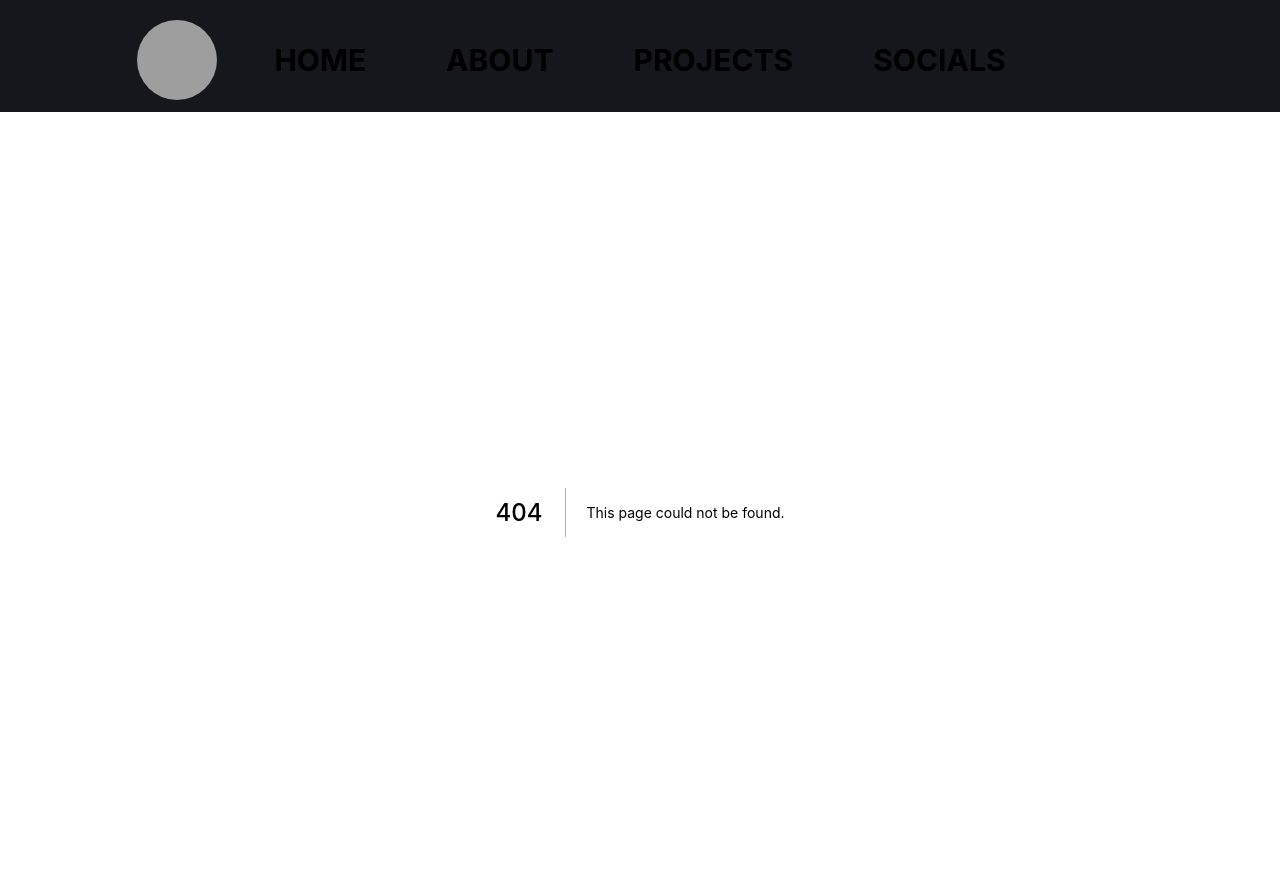
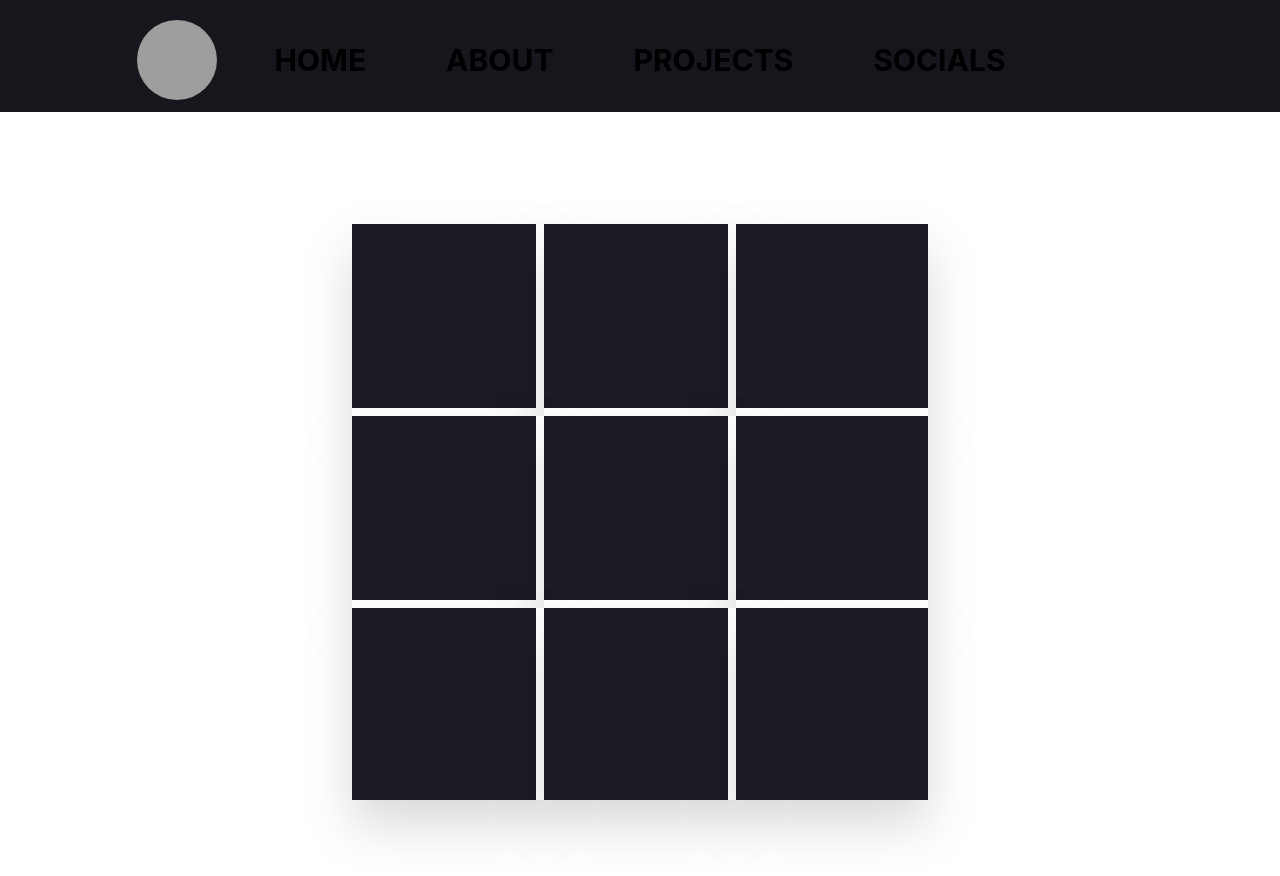
Before and after one commit to heisfibi/portfolio, a Next.js app: page /projects/tictactoe in a window 1280 px wide. Before the commit this address had no page. Shown: the top 876 px of the page. Built offline with nearby package versions, Linux system fonts and the light colour scheme; grey boxes are pictures that could not be loaded.

Commit message:
✨ Basic Tic Tac Toe Board

```diff
--- a/components/ProjectCard/index.jsx
+++ b/components/ProjectCard/index.jsx
@@ -1,17 +1,20 @@
+import Link from 'next/link';
 import React from 'react';
-import Image from 'next/image';
 
-export const ProjectCard = ({ title, description, image }) =>
+export const ProjectCard = ({ title, description, image, date, link }) =>
 (
     <>
 
+        <Link href={"projects/" + link}>
             <div className='flex flex-col items-center w-[30em] h-full bg-almost-black-100 rounded-2xl drop-shadow-md transition-all duration-300 hover:scale-95 hover:drop-shadow-2xl cursor-pointer'>
                 <img className='rounded-t-2xl w-full h-[20em] object-cover' src={image}/>
                 <div className='flex flex-col p-10 gap-7'>
                     <h1 className='text-4xl font-semibold'>{title}</h1>
                     <p className='text-xl'>{description}</p>
+                    <p className='text-lg italic opacity-50'>{date}</p>
                 </div>
             </div>
+        </Link>
 
     </>
 )
--- a/pages/projects/index.js
+++ b/pages/projects/index.js
@@ -22,9 +22,11 @@ export default function Projects()
 
                 <div className='grid 2xl:grid-cols-3 xl:grid-cols-2 grid-cols-1 gap-10 justify-evenly px-20'>
                     <ProjectCard
-                        title="Stevens '26 Student Portfolio Website"
-                        description="Working as Project Manager of a student portfolio website a group of my classmates are working on. It's my first time working with others on a large project so I'm learning a lot!"
+                        title="Tic Tac Toe"
+                        description="A fully working tic tac toe board built with React!"
                         image="https://web.stevens.edu/news/newspoints/zoom-bg/Stevens-zoom-background-garden.jpg"
+                        date="May 5th, 2023"
+                        link='tictactoe'
                     />
                 </div>
             </div>
--- /dev/null
+++ b/pages/projects/tictactoe/index.js
@@ -0,0 +1,40 @@
+export default function TicTacToe()
+{
+    return (
+        <>
+
+            <div className="flex justify-center items-center w-full h-screen">
+                <div className="grid grid-rows-3 grid-cols-3">
+                    <button
+                        className="bg-almost-black-100 w-48 h-48 border-white border-r-8 border-b-8 drop-shadow-2xl hover:bg-almost-black-500 transition-colors duration-300"
+                    />
+                    <button
+                        className="bg-almost-black-100 w-48 h-48 border-white border-r-8 border-b-8 drop-shadow-2xl hover:bg-almost-black-500 transition-colors duration-300"
+                    />
+                    <button
+                        className="bg-almost-black-100 w-48 h-48 border-white border-b-8 drop-shadow-2xl hover:bg-almost-black-500 transition-colors duration-300"
+                    />
+                    <button
+                        className="bg-almost-black-100 w-48 h-48 border-white border-r-8 border-b-8 drop-shadow-2xl hover:bg-almost-black-500 transition-colors duration-300"
+                    />
+                    <button
+                        className="bg-almost-black-100 w-48 h-48 border-white border-r-8 border-b-8 drop-shadow-2xl hover:bg-almost-black-500 transition-colors duration-300"
+                    />
+                    <button
+                        className="bg-almost-black-100 w-48 h-48 border-white border-b-8 drop-shadow-2xl hover:bg-almost-black-500 transition-colors duration-300"
+                    />
+                    <button
+                        className="bg-almost-black-100 w-48 h-48 border-white border-r-8 drop-shadow-2xl hover:bg-almost-black-500 transition-colors duration-300"
+                    />
+                    <button
+                        className="bg-almost-black-100 w-48 h-48 border-white border-r-8 drop-shadow-2xl hover:bg-almost-black-500 transition-colors duration-300"
+                    />
+                    <button
+                        className="bg-almost-black-100 w-48 h-48 drop-shadow-2xl hover:bg-almost-black-500 transition-colors duration-300"
+                    />
+                </div>
+            </div>
+
+        </>
+    )
+}
```
Lines whose indentation alone changed are shown as unchanged.
